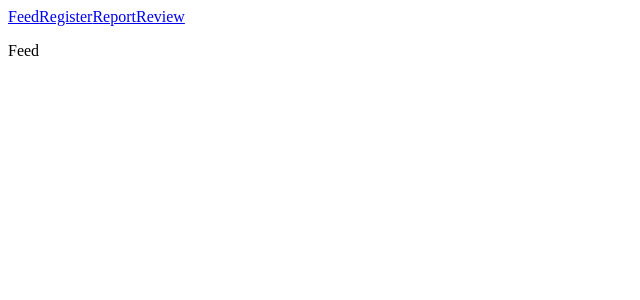
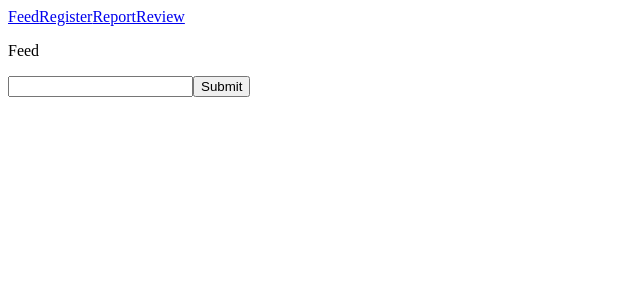
Before and after one commit to kanokpolkulsri/senior, a React (Create React App) app in the folder frontend/: page / in a window 1280 px wide. Shown: the top 300 px of the page, without its empty margins (0-640 px from the left). Built offline with nearby package versions, Linux system fonts and the light colour scheme.

Commit message:
feat: add constuctor and make internal functions, be ready to an axios step

```diff
--- a/frontend/src/components/Feed.js
+++ b/frontend/src/components/Feed.js
@@ -1,11 +1,31 @@
 import React from 'react'
 
-const Feed = () => {
-    return (
-        <div>
-            <p>Feed</p>
-        </div>
-    )
+class Feed extends React.Component {
+
+    constructor(props) {
+        super(props)
+        this.state = {
+            name: "Feed",
+        }
+    }
+
+    getUser = (e) => {
+        e.preventDefault()
+        const username = e.target.elements.username.value
+        console.log(username)
+    }
+
+    render() {
+        return (
+            <div>
+                <p>{this.state.name}</p>
+                <form onSubmit={this.getUser}>
+                    <input type="text" name="username" />
+                    <button>Submit</button>
+                </form>
+            </div>
+        )
+    }
 }
 
 export default Feed
--- a/frontend/src/components/Register.js
+++ b/frontend/src/components/Register.js
@@ -1,11 +1,13 @@
 import React from 'react'
 
-const Register = () => {
-    return (
-        <div>
-            <p>Register</p>
-        </div>
-    )
+class Register extends React.Component {
+    render() {
+        return (
+            <div>
+                <p>Register</p>
+            </div>
+        )
+    }
 }
 
 export default Register
--- a/frontend/src/components/Report.js
+++ b/frontend/src/components/Report.js
@@ -1,11 +1,13 @@
 import React from 'react'
 
-const Report = () => {
-    return (
-        <div>
-            <p>Report</p>
-        </div>
-    )
+class Report extends React.Component {
+    render() {
+        return (
+            <div>
+                <p>Report</p>
+            </div>
+        )
+    }
 }
 
 export default Report
--- a/frontend/src/components/Review.js
+++ b/frontend/src/components/Review.js
@@ -1,11 +1,13 @@
 import React from 'react'
 
-const Review = () => {
-    return (
-        <div>
-            <p>Review</p>
-        </div>
-    )
+class Review extends React.Component {
+    render() {
+        return (
+            <div>
+                <p>Review</p>
+            </div>
+        )
+    }
 }
 
 export default Review
```
